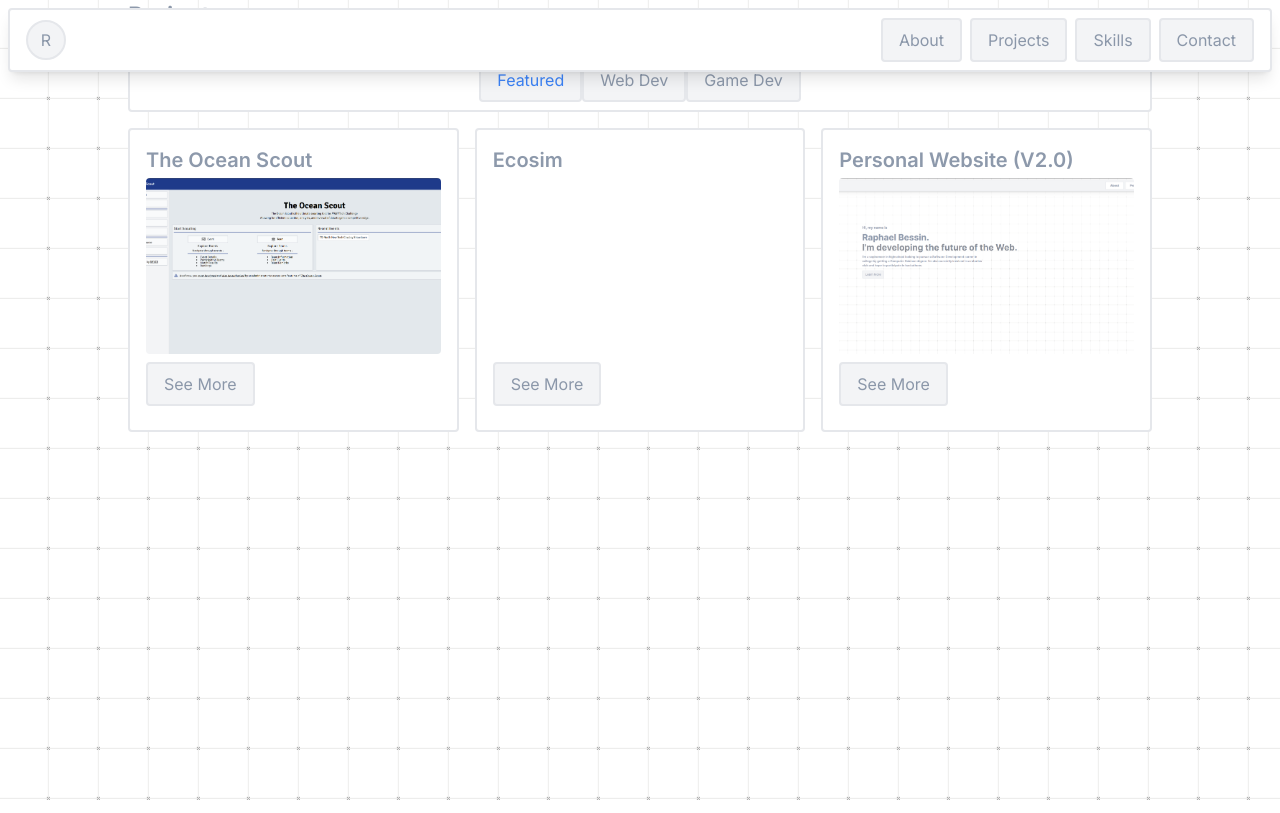
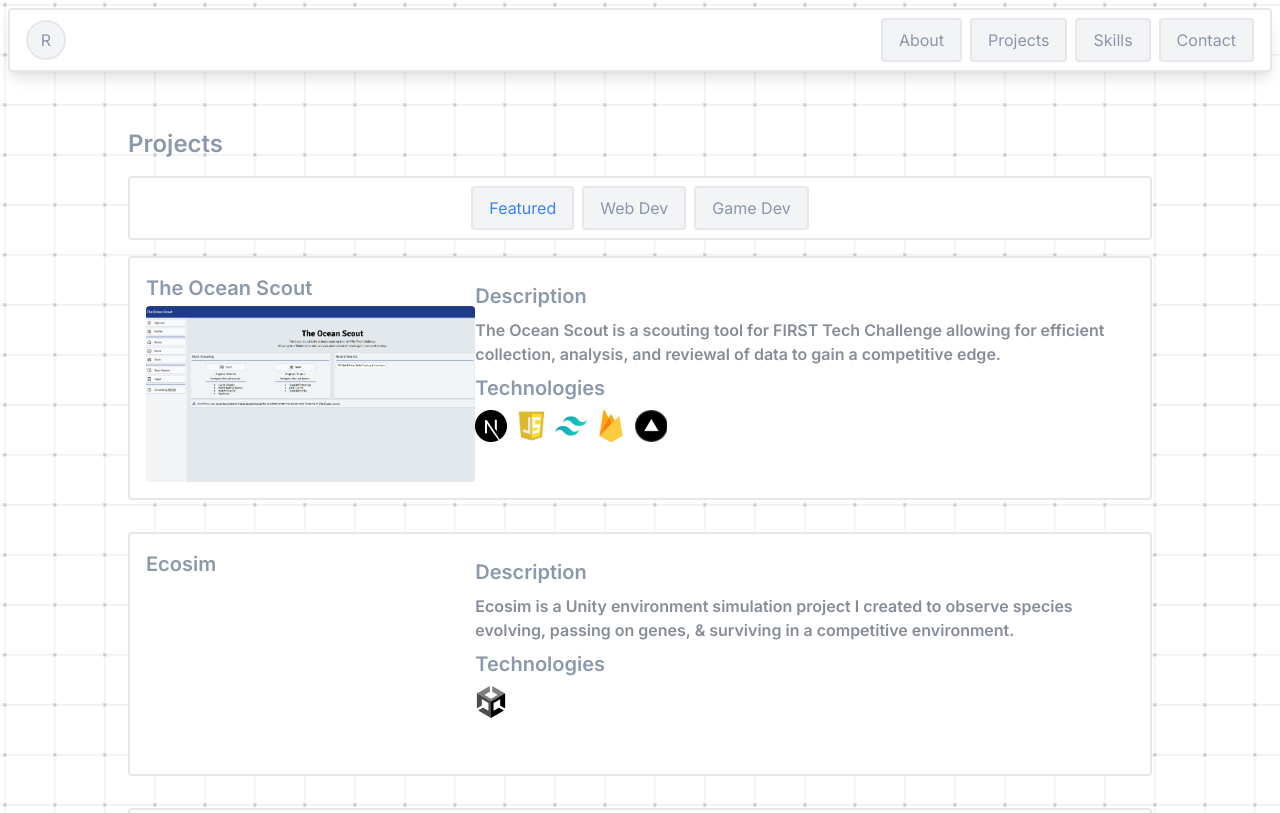
Before and after one commit to SKY3E/Portfolio-V2, a Next.js app: page /projects in a window 1280 px wide. Shown: the top 813 px of the page. Built offline with nearby package versions, Linux system fonts and the light colour scheme.

Commit message:
Updated About & Project Section

```diff
--- a/app/about/page.js
+++ b/app/about/page.js
@@ -5,9 +5,9 @@ import About from '../components/about.js';
 
 export default function about() {
   return (
-    <>
+    <div className='mt-32'>
       <Navigation />
       <About />
-    </>
+    </div>
   );
 }
--- a/app/components/about.js
+++ b/app/components/about.js
@@ -14,7 +14,7 @@ export default function About() {
   return (
     <>
       {domLoaded && (
-        <section id='about-section' className='lg:ml-[calc(60.00vw-50.00%)] lg:mr-[calc(60.00vw-50.00%)] mb-36'>
+        <section id='about-section' className='lg:ml-[calc(60.00vw-50.00%)] lg:mr-[calc(60.00vw-50.00%)]'>
           <h2 className='text-2xl font-semibold mb-4'>About Me</h2>
           <div className="xl:flex text-sm md:text-base">
             <article className="xl:w-6/12 font-semibold">
@@ -25,8 +25,6 @@ export default function About() {
                 <div
                   id='interests-article'
                   className="w-1/2 h-36 px-4 py-2 bg-white hover:shadow-lg border-gray-200 border-2 rounded"
-                  onMouseMove={(e) => tiltSection(e, 'interests-article')}
-                  onMouseLeave={() => resetSection('interests-article')}
                 >
                   Interests: <br />
                   <ul className="list-disc list-inside">
@@ -39,8 +37,6 @@ export default function About() {
                 <div
                   id='languages-article'
                   className="w-1/2 h-36 px-4 py-2 bg-white hover:shadow-lg border-gray-200 border-2 rounded"
-                  onMouseMove={(e) => tiltSection(e, 'languages-article')}
-                  onMouseLeave={() => resetSection('languages-article')}
                 >
                   Languages: <br />
                   <ul className="list-disc list-inside">
@@ -53,8 +49,6 @@ export default function About() {
               <div
                 id='stack-article'
                 className="w-full h-36 px-4 py-2 bg-white hover:shadow-lg border-gray-200 border-2 rounded"
-                onMouseMove={(e) => tiltSection(e, 'stack-article')}
-                onMouseLeave={() => resetSection('stack-article')}
               >
                 Personal Tech Stack: <br />
                 <ul className="list-disc list-inside">
--- a/app/components/projects.js
+++ b/app/components/projects.js
@@ -86,7 +86,7 @@ export default function Projects() {
     <section id='projects-section' className='lg:ml-[calc(60.00vw-50.00%)] lg:mr-[calc(60.00vw-50.00%)] mb-36'>
       <h2 className='text-2xl font-semibold mb-4'>Projects</h2>
       <article className="">
-        <div className="px-2 flex flex-wrap justify-center bg-white border-gray-200 border-2 rounded mb-4">
+        <div className="px-2 gap-2 flex flex-wrap justify-center bg-white border-gray-200 border-2 rounded mb-4">
           <button
             onClick={handleTabChange}
             id='featured'
@@ -109,24 +109,21 @@ export default function Projects() {
             Game Dev
           </button>
         </div>
-        <div className="grid gap-4 md:grid-cols-3">
+        <div className="grid gap-4 md:grid-cols-1">
           {filteredProjects.map((project) => (
-            <div key={project.id} className="hover:shadow-lg bg-white border-gray-200 border-2 rounded p-4 mb-4">
+            <div key={project.id} className='flex flex-row hover:shadow-lg bg-white border-gray-200 border-2 rounded p-4 mb-4'>
+              <div className="w-full md:w-1/3">
                 <h3 className="text-xl font-semibold mb-1">{project.title}</h3>
                 <div className='h-44'>
                   {project.image && (
-                  <img className="rounded mb-1 w-full h-full object-cover" src={project.image} alt={project.title} />
+                    <img className="rounded mb-1 h-full object-cover" src={project.image} alt={project.title} />
                   )}
                 </div>
-              {showText[project.id] ? (
-                <div>
-                  <div className='flex justify-between'>
-                    <button
-                      onClick={() => handleSeeMore(project.id)}
-                      className='hover:shadow-lg bg-gray-100 border-gray-200 border-2 rounded px-4 py-2 mt-2 mb-2 text-blue-500'
-                    >
-                      See Less
-                    </button>
+              </div>
+              <div className='w-full md:w-2/3'>
+                <h3 className='mb-2 mt-2 text-xl font-semibold'>Description</h3>
+                <p className="text-gray-700 text-opacity-60 font-semibold">{project.description}</p>
+                <h3 className='mb-2 mt-2 text-xl font-semibold'>Technologies</h3>
                 <div className='flex items-center space-x-2'>
                   {project.skills.length > 0 && project.skills.map((skill, index) => (
                     <div key={index} className="w-8 h-8 overflow-hidden">
@@ -135,16 +132,6 @@ export default function Projects() {
                   ))}
                 </div>
               </div>
-                  <p className="text-gray-700 text-opacity-60 font-semibold">{project.description}</p>
-                </div>
-              ) : (
-                <button
-                  onClick={() => handleSeeMore(project.id)}
-                  className='hover:shadow-lg bg-gray-100 border-gray-200 border-2 rounded px-4 py-2 mt-2 mb-2'
-                >
-                  See More
-                </button>
-              )}
             </div>
           ))}
         </div>
--- /dev/null
+++ b/app/contact/page.js
@@ -0,0 +1,11 @@
+'use client';
+
+import Navigation from '../components/navigation.js';
+
+export default function contact(){
+  return (
+    <div className='mt-20'>
+      <Navigation />
+    </div>
+  );
+}
--- a/app/projects/page.js
+++ b/app/projects/page.js
@@ -5,9 +5,9 @@ import Projects from '../components/projects.js';
 
 export default function projects() {
   return (
-    <>
+    <div className='mt-32'>
       <Navigation />
       <Projects />
-    </>
+    </div>
   );
 }
```
Lines whose indentation alone changed are shown as unchanged.
